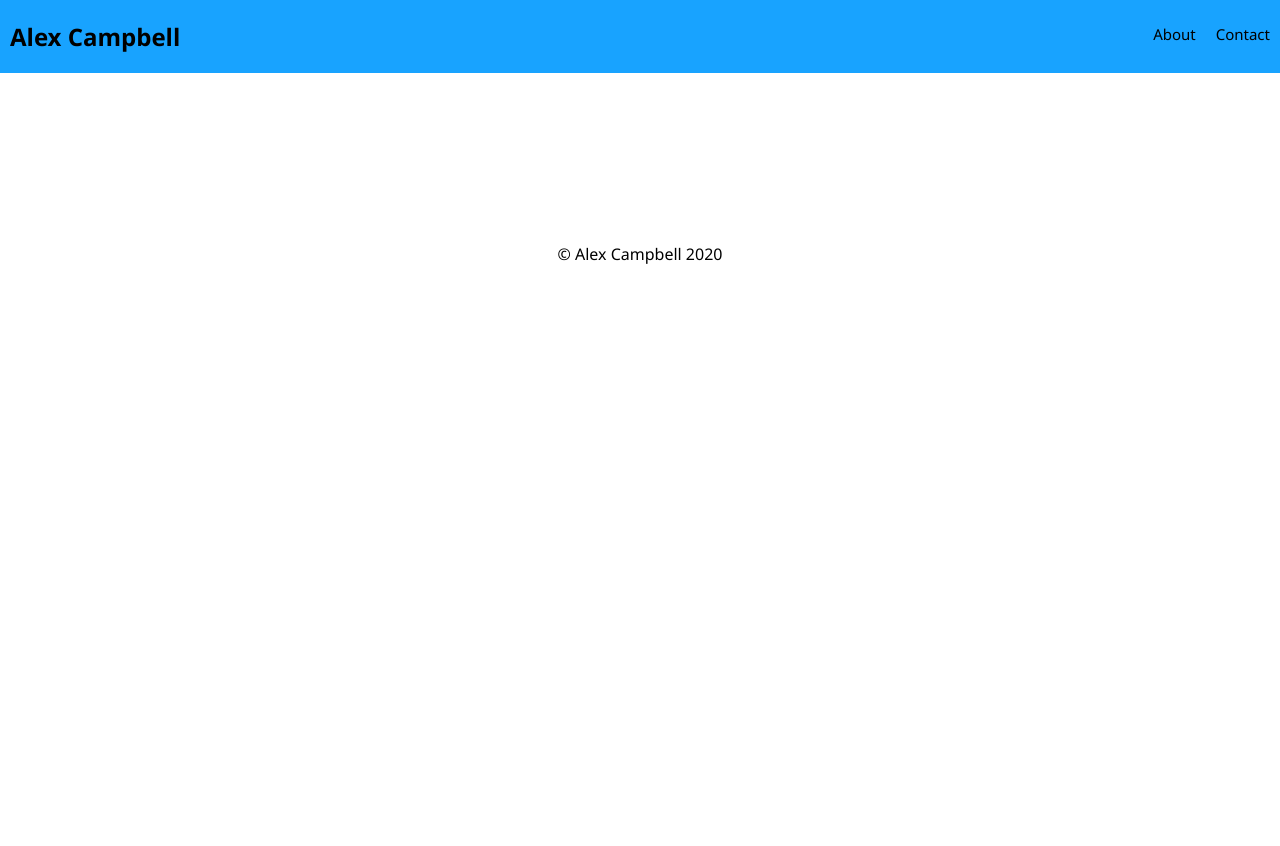
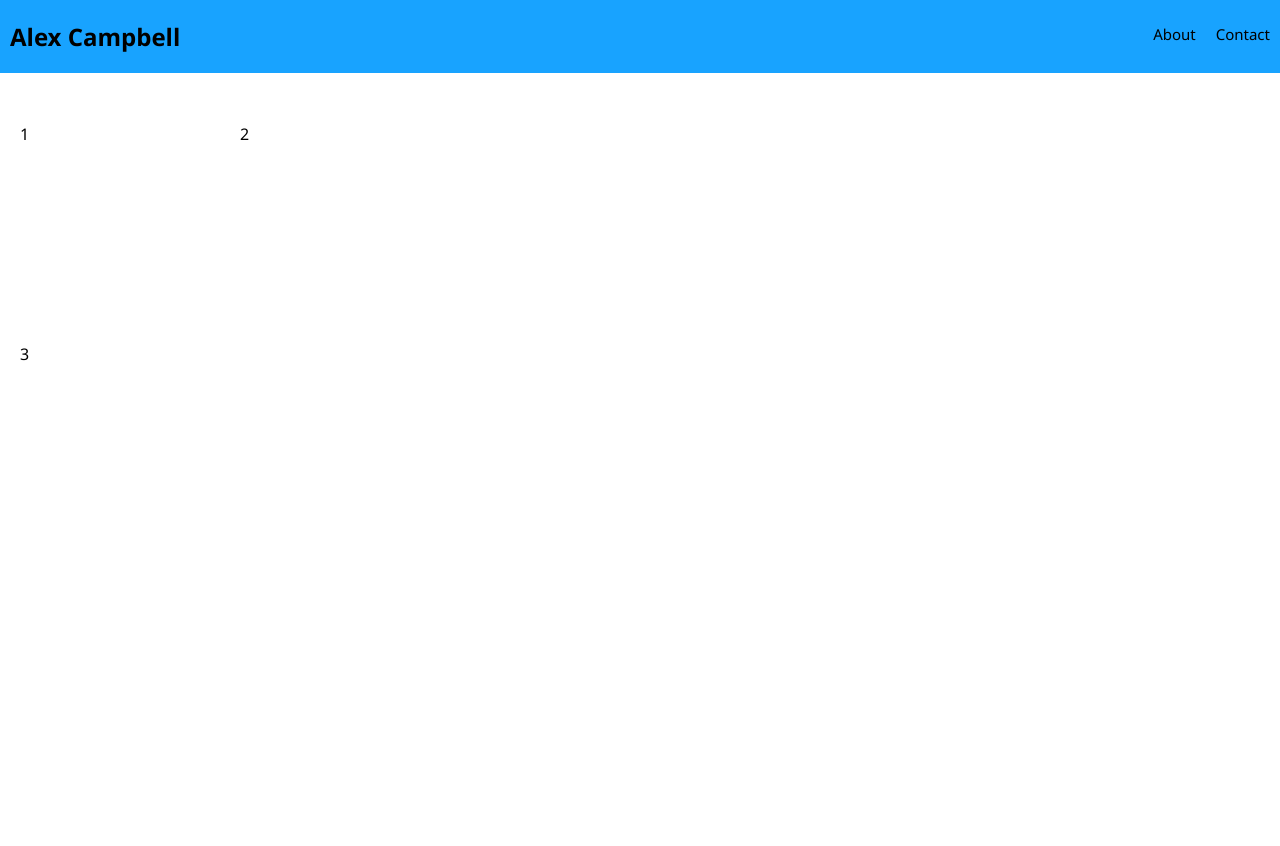
Before and after one commit to Alexbcampbell/Alex-Campbell-Portfolio, a React app: page /#/home in a window 1280 px wide. Shown: the top 846 px of the page. Before the commit the page ends 800 px from the top, so only its background shows below. Built offline with nearby package versions, Linux system fonts and the light colour scheme; some packages are replaced by stand-ins of ours; no server answers.

Commit message:
playing with CSS grid outline

```diff
--- a/src/Pages/LandingPage/LandingPage.css
+++ b/src/Pages/LandingPage/LandingPage.css
@@ -1,6 +1,13 @@
 /* --------------------------------------------------------------------------------
 Grid
 -------------------------------------------------------------------------------- */
+
+.container {
+  display: grid;
+  grid-template-columns: 200px 400px;
+  grid-template-rows: 200px 500px;
+  grid-gap: 20px;
+}
 
 .grid {
   display: flex;
--- a/src/Pages/LandingPage/LandingPage.js
+++ b/src/Pages/LandingPage/LandingPage.js
@@ -6,7 +6,13 @@ import './LandingPage.css';
 
 class LandingPage extends Component {
   render() {
-    return <div className="container"></div>;
+    return (
+      <div className="container">
+        <div class="item">1</div>
+        <div class="item">2</div>
+        <div class="item">3</div>
+      </div>
+    );
   }
 }
 
```
